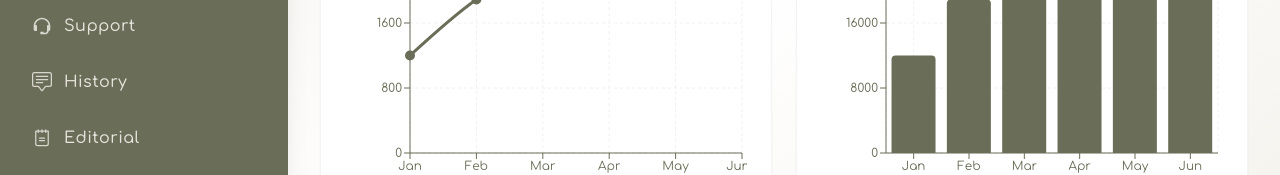
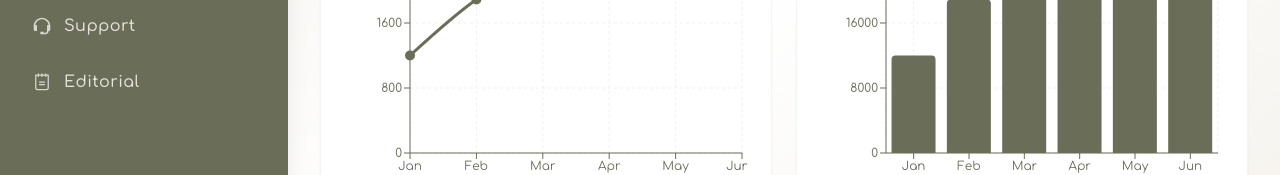
Before and after one commit to Shawon-Reza/watowear, a React (Vite) app: page /admin in a window 1280 px wide. Shown: the part 475-650 px from the top of the page. Built offline with nearby package versions, Linux system fonts and the light colour scheme; sample sign-in values are in the browser's storage.

Commit message:
feat: remove History navigation item from dashboard

```diff
--- a/src/Pages/Dashboard/Dashborad.jsx
+++ b/src/Pages/Dashboard/Dashborad.jsx
@@ -86,12 +86,6 @@ export default function Dashboard({ children }) {
 					icon: <BiSupport size={20} />,
 					path: "/admin/support",
 					activePaths: ["/admin/support"],
-				},
-				{
-					name: "History",
-					icon: <BsChatSquareText size={20} />,
-					path: "/admin/history",
-					activePaths: ["/admin/history"],
 				},
 				{
 					name: "Editorial",
```
